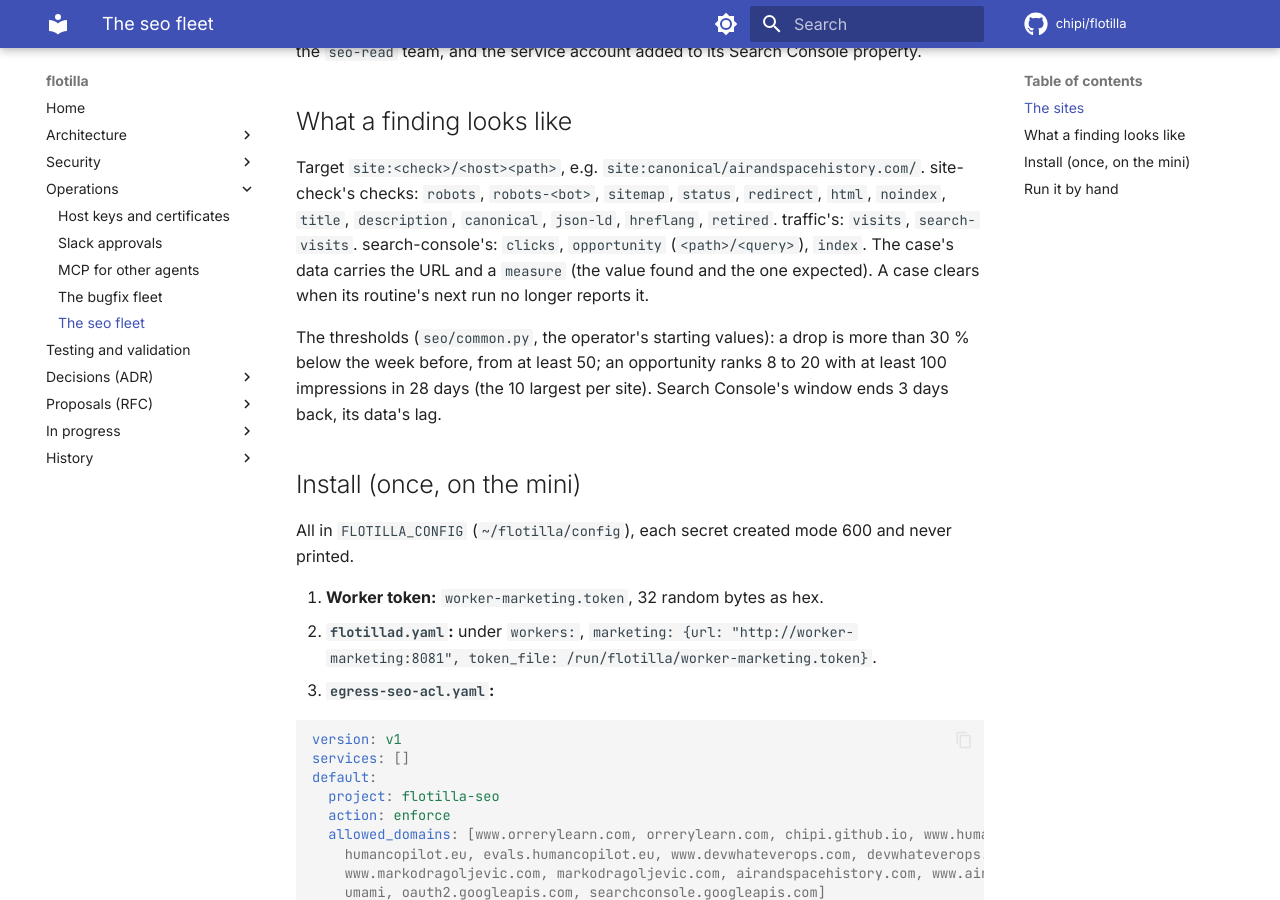
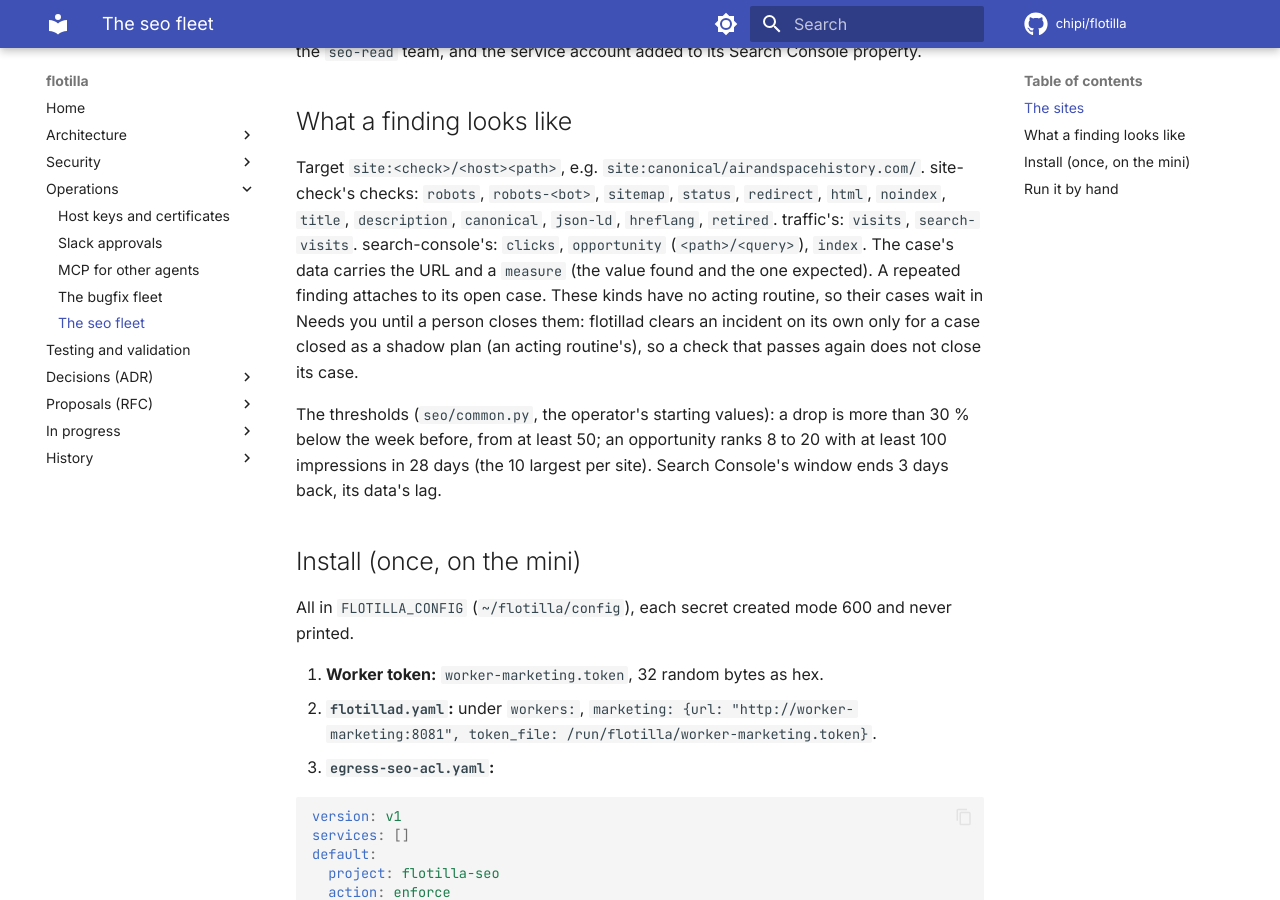
Before and after one commit to chipi/flotilla, an MkDocs documentation site: the page built from docs/operations/seo.md, in a window 1280 px wide and 900 px high, scrolled down 1354 px. Built offline with MkDocs 1.6.1 and Material for MkDocs 9.7.7, drawn with Linux system fonts in a browser that asks for light colours; comment, search, counter and statistics services are not loaded.

Commit message:
docs/operations/seo: seo cases do not clear on their own (they have no acting routine); the earlier sentence was wrong
Co-Authored-By: Claude Opus 5.5 <noreply@anthropic.com>
Claude-Session: https://claude.ai/code/session_01DJqN6sxKNTCgKDsvQvKKZd

```diff
--- a/docs/operations/seo.md
+++ b/docs/operations/seo.md
@@ -38,8 +38,10 @@ Target `site:<check>/<host><path>`, e.g. `site:canonical/airandspacehistory.com/
 checks: `robots`, `robots-<bot>`, `sitemap`, `status`, `redirect`, `html`, `noindex`, `title`,
 `description`, `canonical`, `json-ld`, `hreflang`, `retired`. traffic's: `visits`, `search-visits`.
 search-console's: `clicks`, `opportunity` (`<path>/<query>`), `index`. The case's data carries the
-URL and a `measure` (the value found and the one expected). A case clears when its routine's next run
-no longer reports it.
+URL and a `measure` (the value found and the one expected). A repeated finding attaches to its open
+case. These kinds have no acting routine, so their cases wait in Needs you until a person closes them:
+flotillad clears an incident on its own only for a case closed as a shadow plan (an acting routine's),
+so a check that passes again does not close its case.
 
 The thresholds (`seo/common.py`, the operator's starting values): a drop is more than 30 % below the
 week before, from at least 50; an opportunity ranks 8 to 20 with at least 100 impressions in 28 days
```
